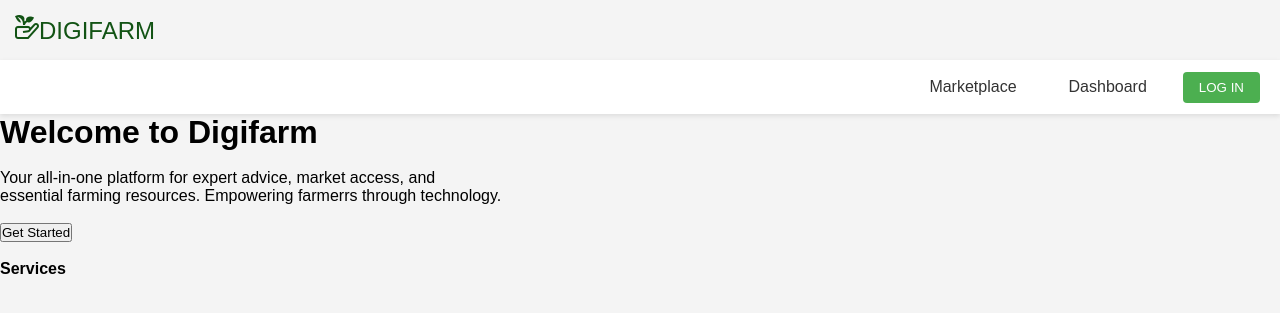
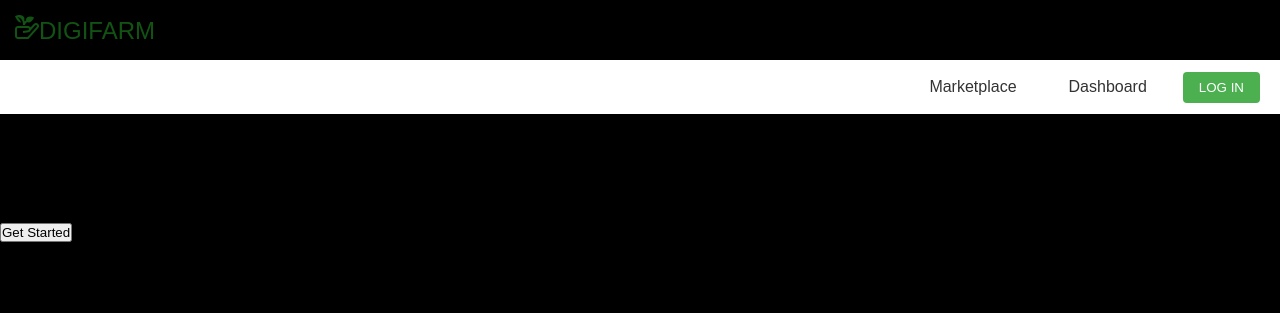
Before and after one commit to Nicolesway/DIGI_FARM, a PHP site: page / in a window 1280 px wide. Shown: the top 313 px of the page. Run offline with PHP 8.4, Linux system fonts and the light colour scheme; some libraries are stand-ins or nearby versions.

Commit message:
updated style.css

```diff
--- a/style.css
+++ b/style.css
@@ -7,7 +7,7 @@
 
 body {
     font-family: Arial, sans-serif;
-    background-color: #f4f4f4;
+    background-color: #000000;
 }
 
 /* Logo styling */
```
